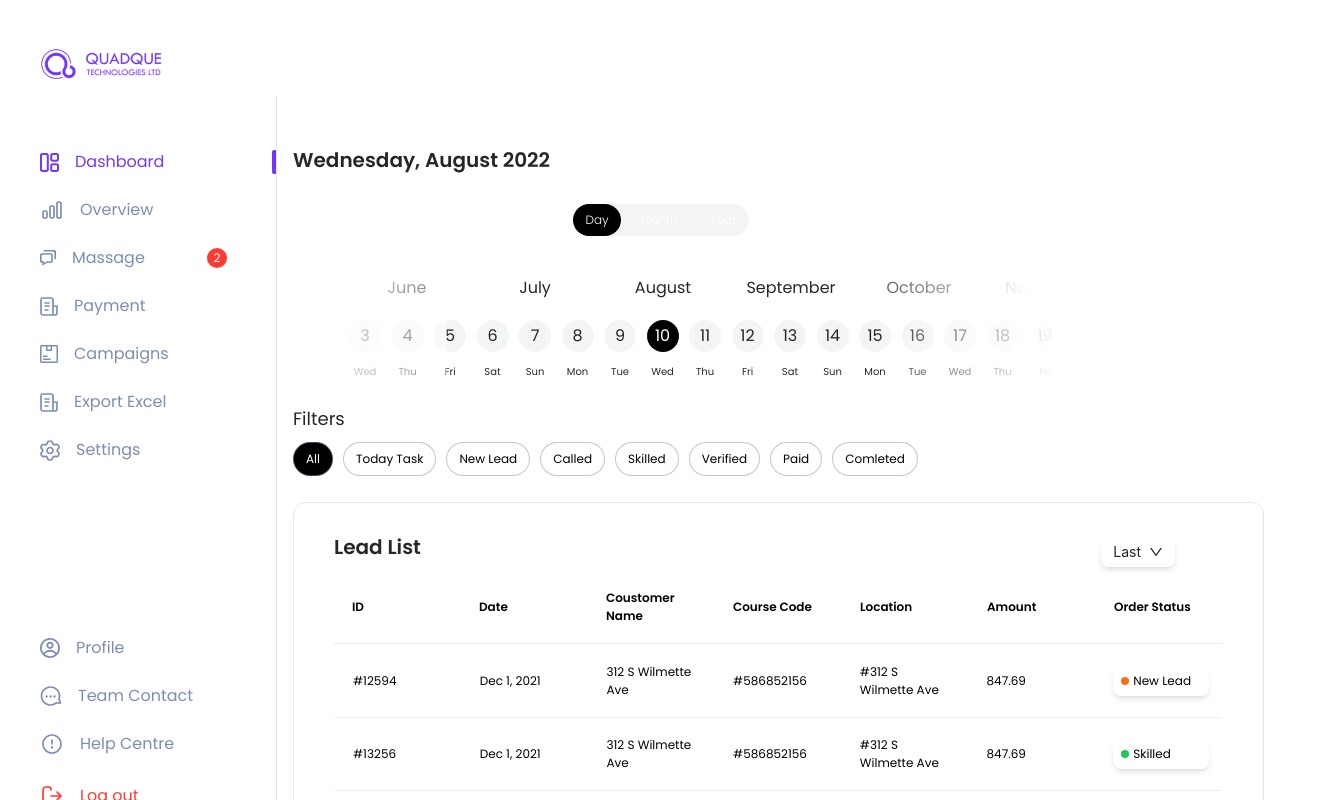
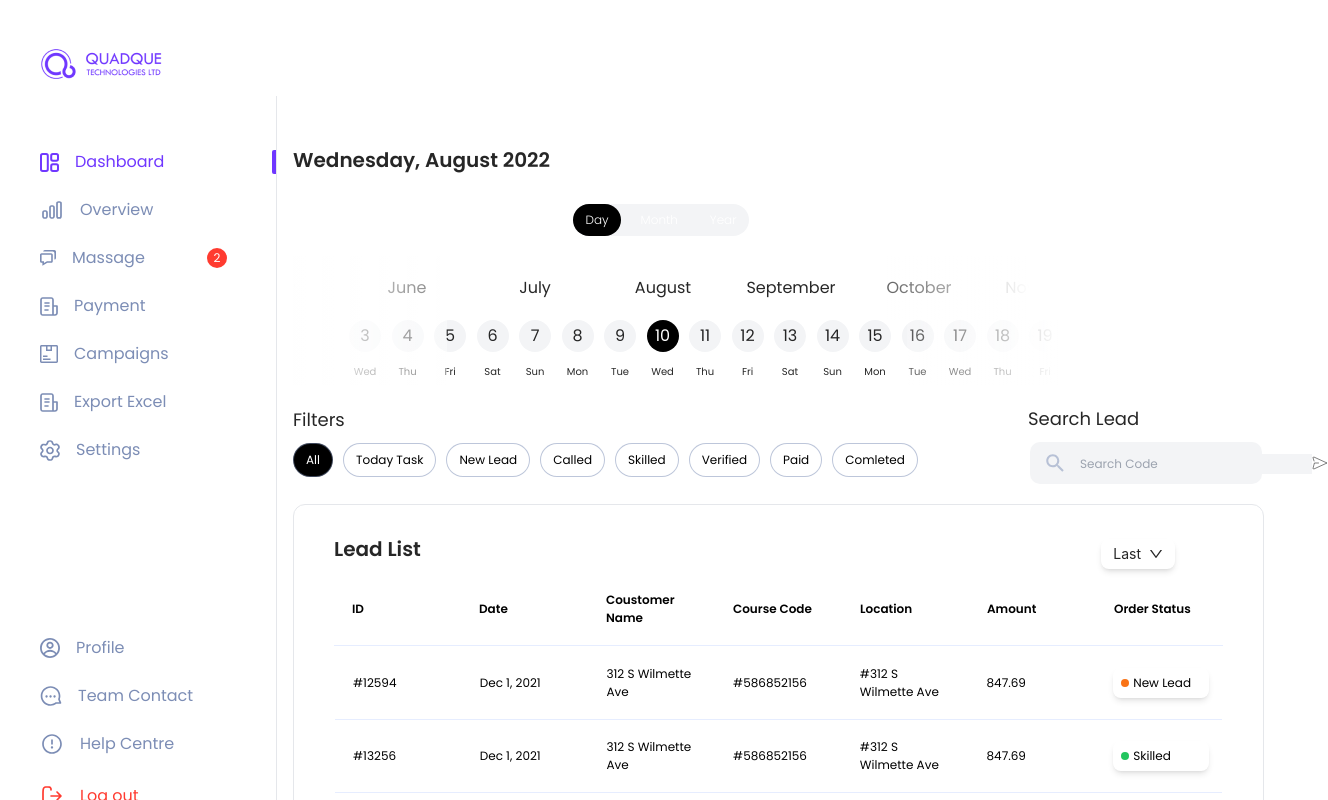
Before and after one commit to mhmalvi/nexus-crm-client, a React (Create React App) app: page / in a window 1280 px wide. Shown: the top 800 px of the page, 1328 px wide, since content can reach past the window. Built offline with nearby package versions, Linux system fonts and the light colour scheme.

Commit message:
refactor: filter updated

```diff
--- a/src/Components/Shared/Icons.jsx
+++ b/src/Components/Shared/Icons.jsx
@@ -11,6 +11,8 @@ import { ReactComponent as PeopleRounded } from "../../assets/Icons/people-round
 import { ReactComponent as MessageRounded } from "../../assets/Icons/message-rounded.svg";
 import { ReactComponent as Info } from "../../assets/Icons/info.svg";
 import { ReactComponent as LogOut } from "../../assets/Icons/logout.svg";
+import { ReactComponent as Search } from "../../assets/Icons/Search-Icon.svg";
+import { ReactComponent as Send } from "../../assets/Icons/Send.svg";
 
 const Icons = {
   CompanyLogo,
@@ -26,6 +28,8 @@ const Icons = {
   MessageRounded,
   Info,
   LogOut,
+  Search,
+  Send,
 };
 
 export default Icons;
--- a/src/Pages/Dashborad/Filters.jsx
+++ b/src/Pages/Dashborad/Filters.jsx
@@ -1,4 +1,5 @@
 import React, { useState } from "react";
+import Icons from "../../Components/Shared/Icons";
 
 const Filters = () => {
   const [activeFilter, setActiveFilter] = useState(0);
@@ -39,7 +40,7 @@ const Filters = () => {
   ];
 
   return (
-    <div>
+    <div className="flex justify-between items-center">
       <div>
         <h1 className="text-lg leading-7 font-normal font-poppins text-opacity-50">
           Filters
@@ -64,6 +65,33 @@ const Filters = () => {
           ))}
         </div>
       </div>
+      <div>
+        <h1 className="text-lg leading-7 font-normal font-poppins text-opacity-50">
+          Search Lead
+        </h1>
+        <div
+          className="w-58 px-4 py-2.5 mx-0.5 flex items-center bg-gray-100"
+          style={{
+            borderRadius: "10px",
+          }}
+        >
+          <div>
+            <Icons.Search />
+          </div>
+          <div>
+            <input
+              className="outline-none text-xs bg-gray-100 leading-5 font-medium font-poppins ml-4"
+              type="text"
+              name="search-code"
+              id=""
+              placeholder="Search Code"
+            />
+          </div>
+          <div>
+            <Icons.Send />
+          </div>
+        </div>
+      </div>
     </div>
   );
 };
```
Also changed, not shown: src/assets/Icons/Search-Icon.svg (added), src/assets/Icons/Send.svg (added).
